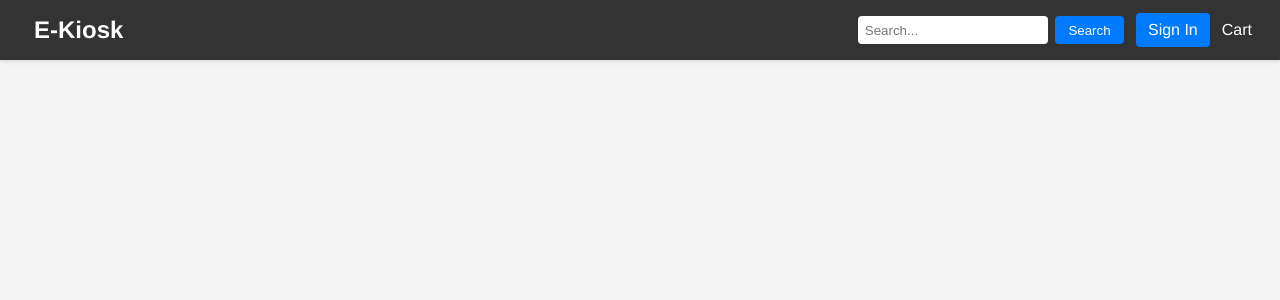
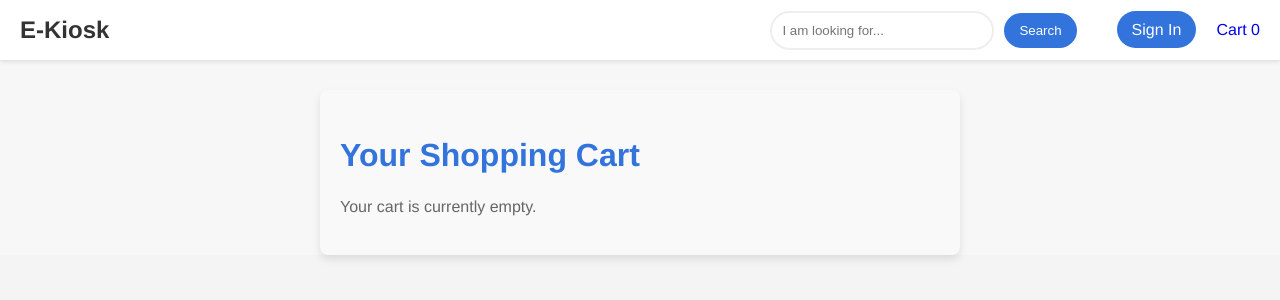
Before and after one commit to SirJimKe/A_Simple_E-commerce_Website, a React (Create React App) app in the folder client/: page /cart in a window 1280 px wide. Shown: the top 300 px of the page. Built offline with nearby package versions, Linux system fonts and the light colour scheme.

Commit message:
Implemente the cart component and logic

```diff
--- a/client/src/App.js
+++ b/client/src/App.js
@@ -1,19 +1,23 @@
 import React from 'react';
 import { BrowserRouter as Router, Route, Routes } from 'react-router-dom';
 import Navbar from './components/Navbar/Navbar';
+import { CartProvider } from './contexts/CartContext';
 import Home from './pages/Home/Home';
 import SignIn from './components/SignIn/SignIn';
 import SignUp from './components/SignUp/SignUp';
 import ProductsPage from './pages/ProductsPage/ProductsPage';
 import ProductDetails from './components/ProductDetails/ProductDetails';
+import Cart from './components/Cart/Cart';
 
 const App = () => {
     return (
         <Router>
+	    <CartProvider>
 		<div className="app">
                     <Navbar />
                     <div className="main-content">
 			<Routes>
+			    <Route path="/cart" element={<Cart />} />
 			    <Route path="/products" element={<ProductsPage />} />
 			    <Route path="/products/:id" element={<ProductDetails />} />
                             <Route path="/sign-in" element={<SignIn />} />
@@ -22,6 +26,7 @@ const App = () => {
 			</Routes>
                     </div>
 		</div>
+	    </CartProvider>
         </Router>
     );
 };
--- /dev/null
+++ b/client/src/components/Cart/Cart.js
@@ -0,0 +1,43 @@
+import React, { useContext } from 'react';
+import { CartContext } from '../../contexts/CartContext';
+import './cart.css';
+
+const Cart = () => {
+  const { cartItems, removeFromCart, clearCart } = useContext(CartContext);
+  const getTotalPrice = () => {
+    return cartItems.reduce((acc, item) => acc + parseFloat(item.price) * item.quantity, 0);
+  };
+
+  return (
+    <div className="cart">
+      <h2>Your Shopping Cart</h2>
+      {cartItems.length === 0 ? (
+        <p>Your cart is currently empty.</p>
+      ) : (
+        <ul>
+          {cartItems.map((item) => (
+            <li key={item.id}>
+              <div className="cart-item">
+                <img src={item.image} alt={item.title} className="cart-item-image" />
+                <div className="cart-item-details">
+                  <p>{item.title}</p>
+                  <p>Quantity: {item.quantity}</p>
+                  <p>Price: ${(parseFloat(item.price) * item.quantity).toFixed(2)}</p>
+                  <button onClick={() => removeFromCart(item.id)}>Remove</button>
+                </div>
+              </div>
+            </li>
+          ))}
+        </ul>
+      )}
+      {cartItems.length > 0 && (
+        <div className="cart-summary">
+          <p>Total Price: ${getTotalPrice().toFixed(2)}</p>
+          <button onClick={clearCart}>Clear Cart</button>
+        </div>
+      )}
+    </div>
+  );
+};
+
+export default Cart;
--- /dev/null
+++ b/client/src/components/Cart/cart.css
@@ -0,0 +1,89 @@
+.cart {
+    font-family: 'Helvetica Neue', sans-serif;
+    color: #333;
+    padding: 20px;
+    max-width: 600px;
+    margin: 30px auto;
+    background-color: #f9f9f9;
+    border-radius: 8px;
+    box-shadow: 0 4px 8px rgba(0,0,0,0.1);
+}
+
+.cart h2 {
+    font-size: 2em;
+    color: #3273dc;
+    margin-bottom: 20px;
+}
+
+.cart p {
+    font-size: 1em;
+    line-height: 1.6;
+    color: #666;
+}
+
+.cart ul {
+    list-style: none;
+    padding: 0;
+}
+
+.cart li {
+    border-bottom: 1px solid #eee;
+    padding: 10px 0;
+}
+
+.cart-item {
+    display: flex;
+    align-items: center;
+}
+
+.cart-item-image {
+    width: 80px;
+    height: 80px;
+    border-radius: 4px;
+    margin-right: 20px;
+}
+
+.cart-item-details p {
+    margin: 0;
+    font-size: 0.9em;
+}
+
+.cart-item-details button {
+    background-color: #ff3860;
+    color: white;
+    border: none;
+    padding: 8px 12px;
+    margin-top: 10px;
+    border-radius: 20px;
+    cursor: pointer;
+    transition: background-color 0.3s ease;
+}
+
+.cart-item-details button:hover {
+    background-color: #e60034;
+}
+
+.cart-summary {
+    text-align: right;
+    padding-top: 20px;
+}
+
+.cart-summary p {
+    font-size: 1.2em;
+    font-weight: bold;
+    color: #333;
+}
+
+.cart-summary button {
+    background-color: #3273dc;
+    color: white;
+    border: none;
+    padding: 10px 15px;
+    border-radius: 20px;
+    cursor: pointer;
+    transition: background-color 0.3s ease;
+}
+
+.cart-summary button:hover {
+    background-color: #2759b5;
+}
--- a/client/src/components/Navbar/Navbar.js
+++ b/client/src/components/Navbar/Navbar.js
@@ -1,9 +1,11 @@
+import React, { useContext } from 'react';
 import { Link } from 'react-router-dom';
+import { CartContext } from '../../contexts/CartContext';
 import './navbar.css';
 
 const Navbar = () => {
-    // 'token' will be stored in localStorage upon user authentication
     const isAuthenticated = localStorage.getItem('token');
+    const { cartItemCount } = useContext(CartContext);
 
     return (
         <nav className="navbar">
@@ -14,7 +16,7 @@ const Navbar = () => {
                 <div className="navbar-start">
                     <div className="navbar-item">
                         {/* Search component to be implemented for better structure */}
-			<input type="text" placeholder="Search..." />
+                        <input type="text" placeholder="I am looking for..." />
                         <button className="button is-primary">Search</button>
                     </div>
                 </div>
@@ -25,7 +27,9 @@ const Navbar = () => {
                     ) : (
                         <Link to="/sign-in" className="navbar-item sign-in">Sign In</Link>
                     )}
-		    <Link to="/cart" className="navbar-item">Cart</Link>
+                    <Link to="/cart" className="navbar-item">
+                        Cart {cartItemCount > 0 ? <span className="cart-count">{cartItemCount}</span> : '0'}
+                    </Link>
                 </div>
             </div>
         </nav>
--- a/client/src/components/Navbar/navbar.css
+++ b/client/src/components/Navbar/navbar.css
@@ -1,19 +1,19 @@
-/* Navbar Styles */
 .navbar {
-  background-color: #333;
-  color: #fff;
+    background-color: #ffffff;
     box-shadow: 0 2px 4px rgba(0, 0, 0, 0.1);
-  font-family: 'Helvetica Neue', Helvetica, Arial, sans-serif;
+    font-family: 'Helvetica Neue', sans-serif;
+    padding: 0 20px;
     display: flex;
     justify-content: space-between;
     align-items: center;
-  padding: 0.5em 1em;
+    height: 60px;
 }
 
 .navbar-brand .navbar-item {
+    color: #333333;
+    text-decoration: none;
     font-size: 1.5em;
     font-weight: bold;
-  color: #fff;
 }
 
 .navbar-menu {
@@ -21,67 +21,81 @@
     align-items: center;
 }
 
-.navbar-start {
-    flex: 1;
+.navbar-start .navbar-item {
+    margin-right: 20px;
 }
 
-.navbar-end {
-  display: flex;
-  align-items: center;
+.navbar-item input[type="text"] {
+    border: 2px solid #eeeeee;
+    padding: 10px;
+    margin-right: 10px;
+    width: 200px;
+    border-radius: 20px;
 }
 
-.navbar-item {
-  color: #fff;
-  text-decoration: none;
-  padding: 0.5em 0.75em;
+.navbar-item .button {
+    background-color: #3273dc;
+    color: white;
+    border: none;
+    padding: 10px 15px;
+    border-radius: 20px;
+    cursor: pointer;
+    transition: background-color 0.3s ease;
 }
 
-.navbar-item:hover {
-  background-color: #444;
+.navbar-item .button:hover {
+    background-color: #2759b5;
 }
 
-/* Search Component Styles */
-.navbar-item input[type="text"] {
-  padding: 0.5em;
-  border: none;
-  border-radius: 4px;
-  margin-right: 0.5em;
-}
-
-.navbar-item button {
-  background-color: #007bff;
-  color: #fff;
-  border: none;
-  border-radius: 4px;
-  padding: 0.5em 1em;
-  cursor: pointer;
-}
-
-.navbar-item button:hover {
-  background-color: #0056b3;
+.navbar-end .navbar-item {
+    margin-left: 20px;
+    text-decoration: none;
 }
 
 .navbar-item.sign-in {
-    background-color: #007bff;
+    background-color: #3273dc;
+    color: white;
     border: none;
-    border-radius: 4px;
+    padding: 10px 15px;
+    border-radius: 20px;
+    cursor: pointer;
+    transition: background-color 0.3s ease;
 }
 
 .navbar-item.sign-in:hover {
-  background-color: #0056b3;
+    background-color: #2759b5;
 }
 
-/* Responsive Styles */
-@media (max-width: 768px) {
-  .navbar {
-    flex-direction: column;
+.cart-count {
+    background-color: #ff3860;
+    color: white;
+    border-radius: 50%;
+    padding: 2px 6px;
+    font-size: 1em;
+    margin-left: 5px;
+    vertical-align: top;
 }
 
-  .navbar-menu,
-  .navbar-start,
-  .navbar-end {
-    position: static;
-    margin-top: 1em;
-    justify-content: center;
+@media screen and (max-width: 768px) {
+    .navbar {
+        padding: 0 10px;
+    }
+
+    .navbar-start .navbar-item {
+        margin-right: 10px;
+    }
+
+    .navbar-end .navbar-item {
+        margin-left: 10px;
     }
 }
+
+@media screen and (max-width: 576px) {
+    .navbar-brand .navbar-item {
+        font-size: 1.2em; /* Decrease font size for smaller screens */
+    }
+
+    .navbar-item input[type="text"] {
+        width: 150px; /* Decrease input width for smaller screens */
+    }
+}
--- a/client/src/components/ProductDetails/productdetails.css
+++ b/client/src/components/ProductDetails/productdetails.css
@@ -70,6 +70,23 @@
   background-color: #4cae4c;
 }
 
+.feedback-message {
+    background-color: #f0f4c3;
+    color: #245021;
+    padding: 10px;
+    border-radius: 5px;
+    margin-top: 10px;
+    font-size: 0.9em;
+    box-shadow: 0 2px 4px rgba(0, 0, 0, 0.1);
+    display: inline-block;
+    transition: background-color 0.3s ease;
+}
+
+.feedback-message:hover {
+    background-color: #e6ee9c;
+}
+
+
 .average-rating {
   font-size: 1rem;
   color: #f39c12;
--- /dev/null
+++ b/client/src/contexts/CartContext.js
@@ -0,0 +1,48 @@
+import React, { createContext, useState, useEffect } from 'react';
+
+export const CartContext = createContext();
+
+export const CartProvider = ({ children }) => {
+    const [cartItems, setCartItems] = useState([]);
+
+    useEffect(() => {
+        const storedCartItems = localStorage.getItem('cartItems');
+        if (storedCartItems) {
+            setCartItems(JSON.parse(storedCartItems));
+        }
+    }, []);
+
+
+    console.log(cartItems);
+
+    const addToCart = (product) => {
+        const existingItemIndex = cartItems.findIndex((item) => item.id === product.id);
+        const updatedCartItems = [...cartItems];
+        if (existingItemIndex !== -1) {
+            updatedCartItems[existingItemIndex].quantity += product.quantity;
+        } else {
+            updatedCartItems.push(product);
+        }
+        setCartItems(updatedCartItems);
+        localStorage.setItem('cartItems', JSON.stringify(updatedCartItems));
+    };
+
+    const removeFromCart = (productId) => {
+        const updatedCartItems = cartItems.filter((item) => item.id !== productId);
+        setCartItems(updatedCartItems);
+        localStorage.setItem('cartItems', JSON.stringify(updatedCartItems));
+    };
+
+    const clearCart = () => {
+        setCartItems([]);
+        localStorage.removeItem('cartItems');
+    };
+
+    const cartItemCount = cartItems.reduce((count, item) => count + item.quantity, 0);
+
+    return (
+        <CartContext.Provider value={{ cartItems, addToCart, removeFromCart, clearCart, cartItemCount }}>
+            {children}
+        </CartContext.Provider>
+    );
+};
```
Also changed, not shown: client/src/components/ProductDetails/ProductDetails.js (+24 -6 lines). Lines whose indentation alone changed are shown as unchanged.
